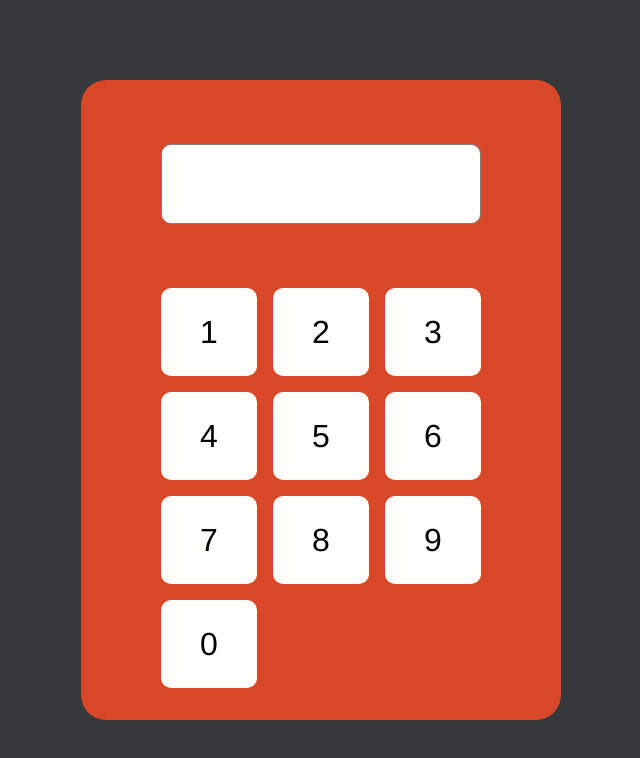
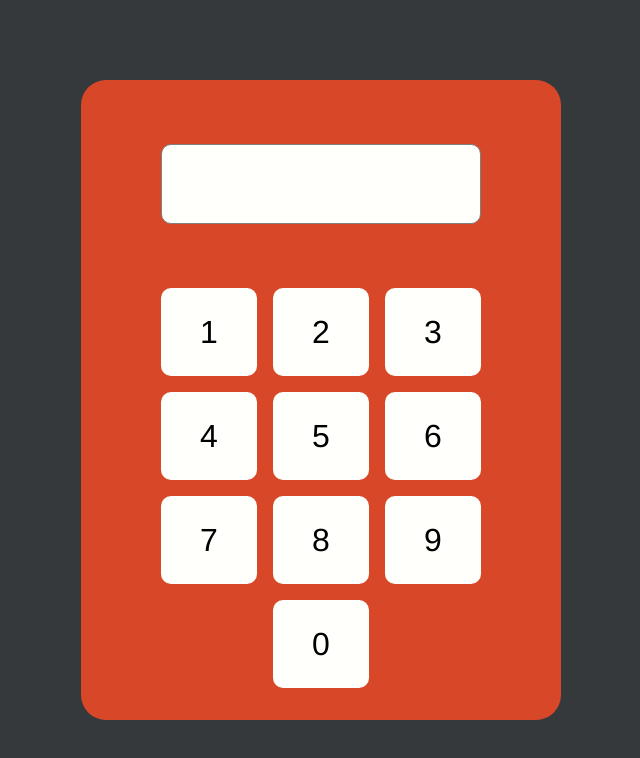
Before and after one commit to FerroDude/pincodeReact, a React (Create React App) app: page / in a window 1280 px wide. Shown: the top 758 px of the page, without its empty margins (319-959 px from the left). Built offline with nearby package versions, Linux system fonts and the light colour scheme.

Commit message:
centered 0 in the numberpad

```diff
--- a/src/components/Pincode/Pincode.jsx
+++ b/src/components/Pincode/Pincode.jsx
@@ -100,7 +100,7 @@ const Pincode = () => {
           <button onClick={handleButtonClick} className="btn">
             9
           </button>
-          <button onClick={handleButtonClick} className="btn">
+          <button onClick={handleButtonClick} className="btn zero">
             0
           </button>
         </div>
--- a/src/components/Pincode/pincode.css
+++ b/src/components/Pincode/pincode.css
@@ -43,3 +43,7 @@
   background-color: #11151c;
   color: #fffffc;
 }
+
+.zero {
+  grid-column: 2/3;
+}
```
